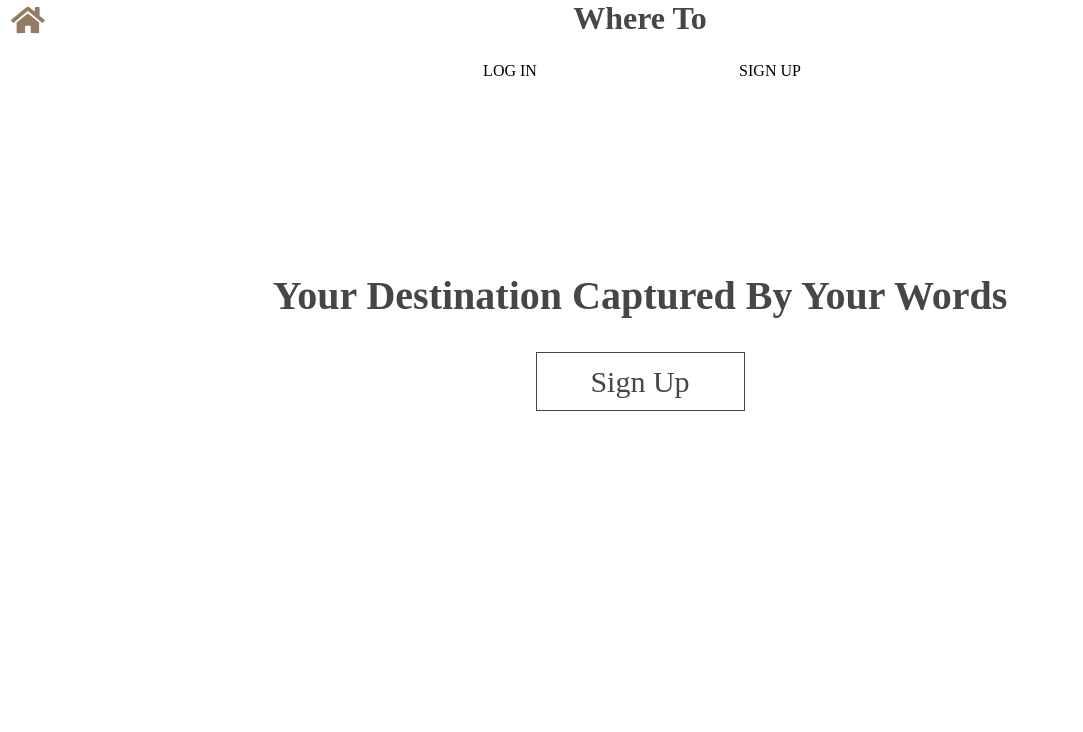
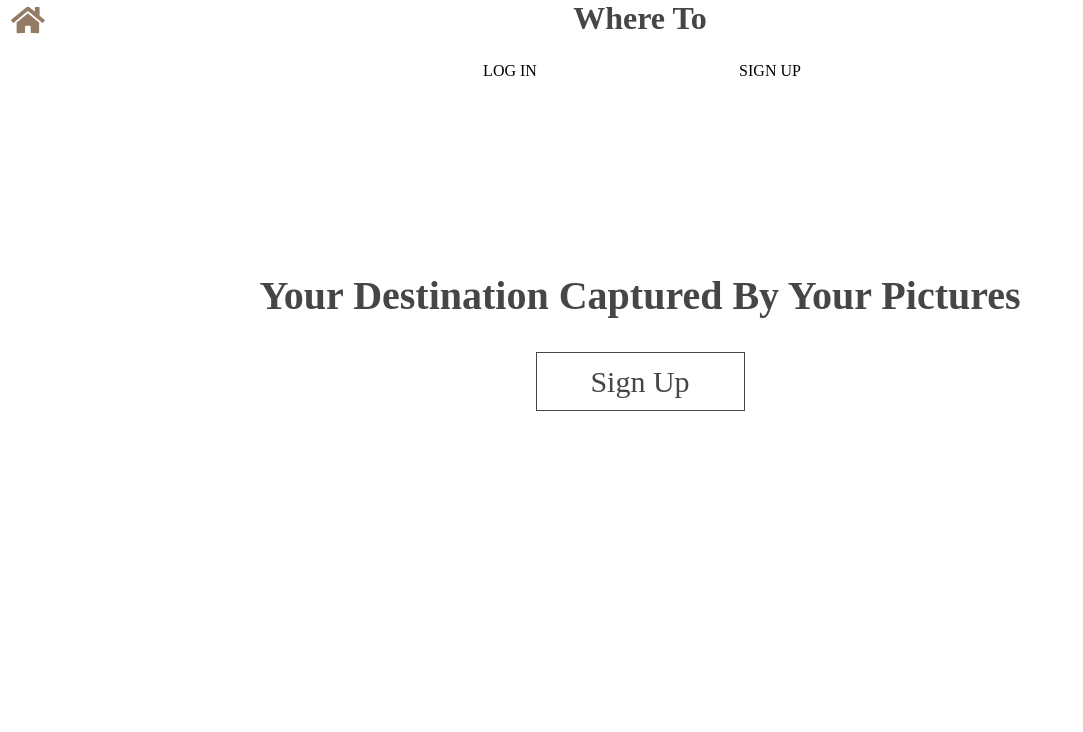
Before and after one commit to Bjthomas11/where-to-places, a website: page public/index.html in a window 1280 px wide. Shown: the top 732 px of the page, without its empty margins (0-1083 px from the left). Drawn offline with nearby package versions, Linux system fonts and the light colour scheme.

Commit message:
name edits

```diff
--- a/public/index.html
+++ b/public/index.html
@@ -39,7 +39,7 @@
 		<main role="main" id="main-page">
 				<div class="landing-page">
 					<div class="description-title" id="description">
-						<h2 class="main-title">Your destination captured by your words</h2>
+						<h2 class="main-title">Your destination captured by your pictures</h2>
 						<div class="signup-button">
 							<a href="" class="nav-signup">Sign Up</a>
 						</div>
```
